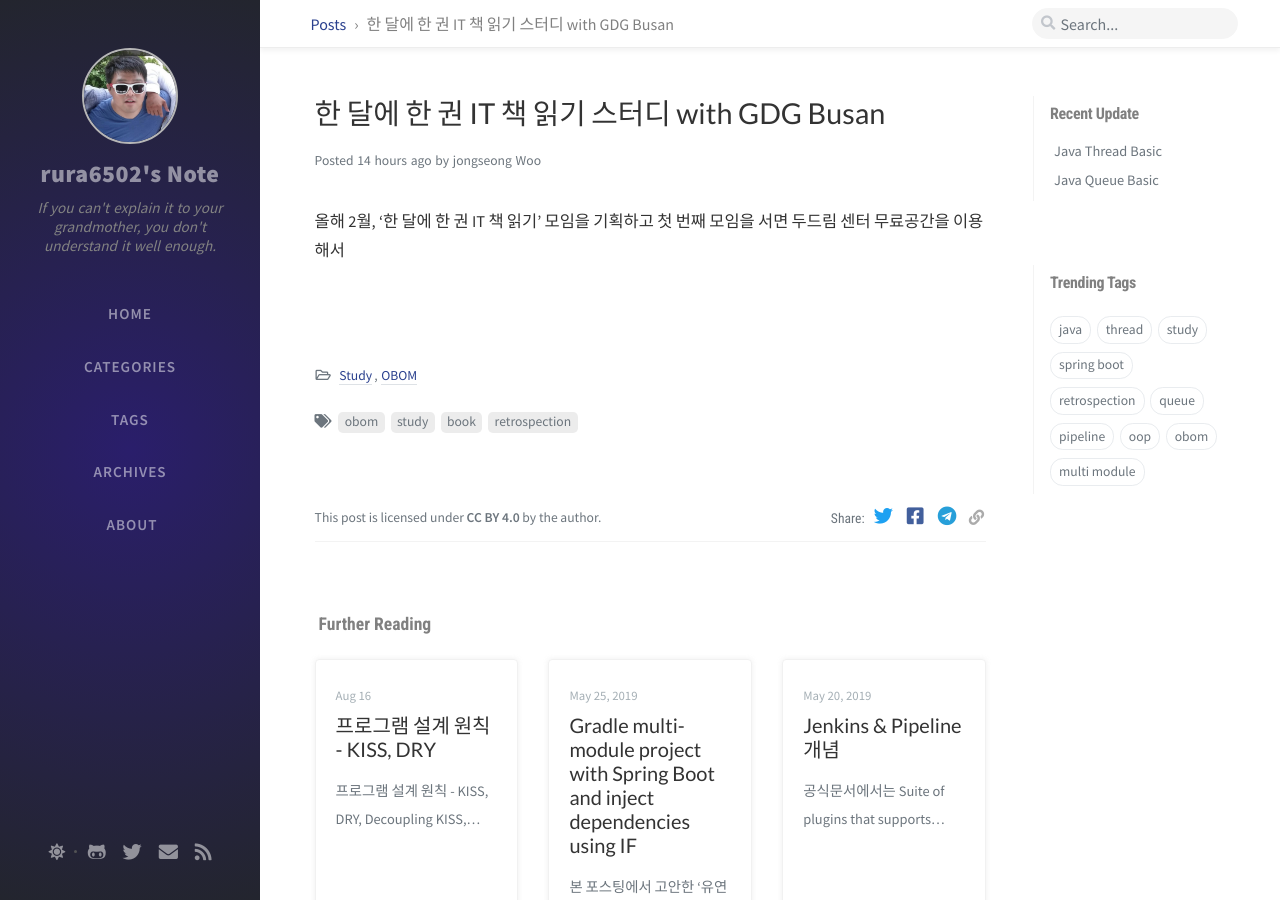
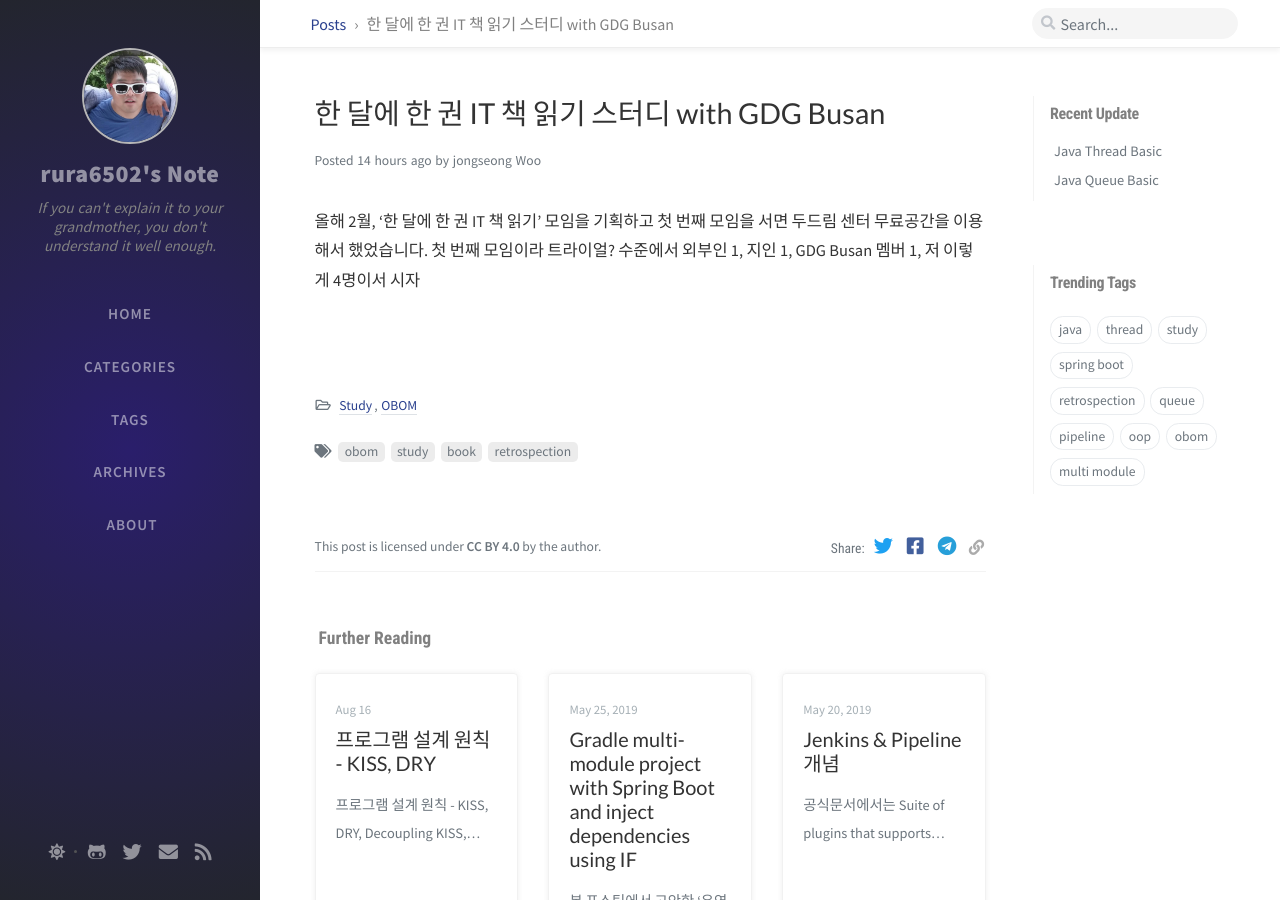
Before and after one commit to rura6502/rura6502.github.io, a Jekyll site: the page built from _posts/2020-09-15-One-IT-Book-In-One-Month-Study-#1.md, in a window 1280 px wide and 900 px high. Built offline with Jekyll 4.4.1, drawn with Linux system fonts in a browser that asks for light colours; nearby versions of some CDN libraries; comment, search, counter and statistics services are not loaded.

Commit message:
_posts/2020-09-15-One-IT-Book-In-One-Month-Study-#1.md updated from https://stackedit.io/

```diff
--- a/_posts/2020-09-15-One-IT-Book-In-One-Month-Study-#1.md
+++ b/_posts/2020-09-15-One-IT-Book-In-One-Month-Study-#1.md
@@ -6,7 +6,7 @@
 tags: [obom, study, book, retrospection]
 ---
 
-올해 2월, '한 달에 한 권 IT 책 읽기' 모임을 기획하고 첫 번째 모임을 서면 두드림 센터 무료공간을 이용해서
+올해 2월, '한 달에 한 권 IT 책 읽기' 모임을 기획하고 첫 번째 모임을 서면 두드림 센터 무료공간을 이용해서 했었습니다. 첫 번째 모임이라 트라이얼? 수준에서 외부인 1, 지인 1, GDG Busan 멤버 1, 저 이렇게 4명이서 시자
 <!--stackedit_data:
-eyJoaXN0b3J5IjpbLTEwNDE5MjQ0ODNdfQ==
+eyJoaXN0b3J5IjpbLTEzNjk3MDAyMTBdfQ==
 -->
```
